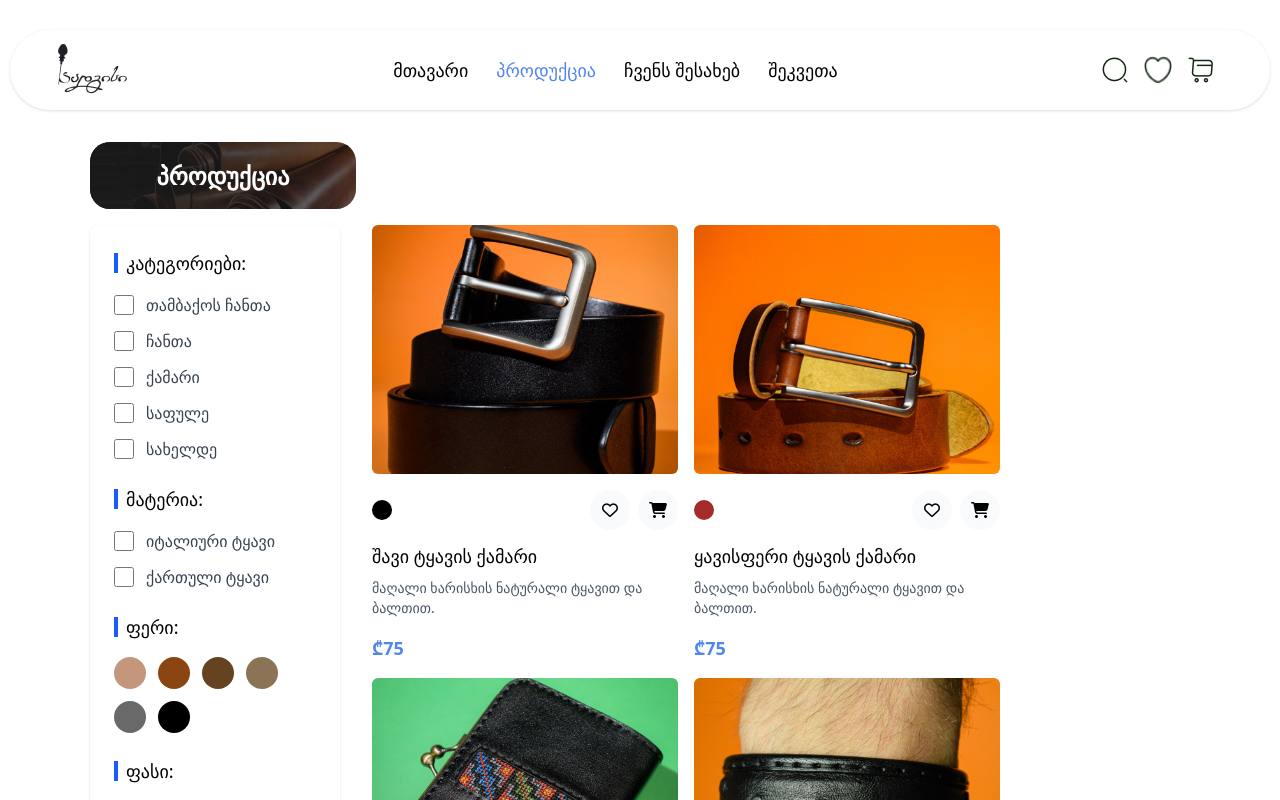
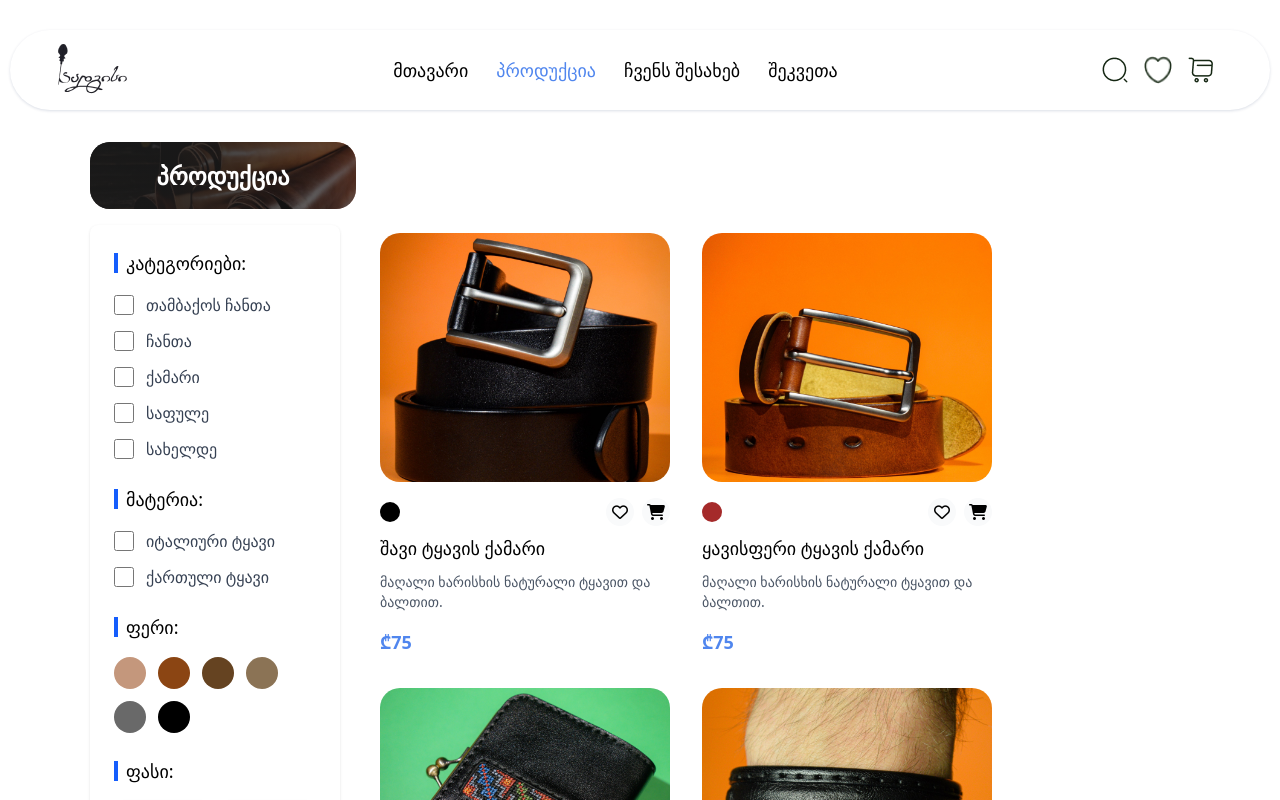
Before and after one commit to Aristocrat4/sadgisi2, an Angular app: page /products in a window 1280 px wide. Shown: the top 800 px of the page. Built offline with nearby package versions, Linux system fonts and the light colour scheme.

Commit message:
fixed card paddings

```diff
--- a/src/app/pages/products/components/product-listing/product-listing.component.html
+++ b/src/app/pages/products/components/product-listing/product-listing.component.html
@@ -4,17 +4,18 @@
   <main class="flex flex-wrap gap-4">
     @for (product of paginatedProducts; track product.id) {
       <div
-        class="rounded-lg hover:shadow-lg transition-shadow cursor-pointer flex flex-col justify-between w-[181px] md:w-[306px]"
+        class="rounded-lg hover:shadow-lg transition-shadow cursor-pointer flex flex-col p-2 w-[181px] md:w-[306px]"
         [routerLink]="['/products', product.id]"
       >
         <div class="aspect-[4/3] mb-4">
           <img
             [src]="product.images?.[0]"
             [alt]="product.name"
-            class="w-full h-[161px] object-cover ] md:h-[249px] rounded-md"
+            class="w-full h-[161px] object-cover  md:h-[249px] rounded-[20px]"
           />
         </div>
-        <div class="flex justify-between items-center mb-3">
+        <div class="flex flex-col justify-between items-start">
+          <div class="flex justify-between items-center w-full">
             <div class="flex gap-2">
               @for (color of product.colors; track color) {
                 <button
@@ -25,7 +26,7 @@
             </div>
             <div class="flex gap-2">
               <button
-              class="w-10 h-10 rounded-full bg-gray-50 flex items-center justify-center hover:bg-gray-100 transition-colors cursor-pointer"
+                class="w-[28px] h-[28px] rounded-full bg-gray-50 flex items-center justify-center hover:bg-gray-100 transition-colors cursor-pointer"
                 (click)="toggleFavorite(product); $event.stopPropagation()"
                 aria-label="Toggle favorite"
               >
@@ -38,7 +39,7 @@
               </button>
 
               <button
-              class="w-10 h-10 rounded-full bg-gray-50 flex items-center justify-center hover:bg-gray-100 transition-colors cursor-pointer"
+                class="w-[28px] h-[28px] rounded-full bg-gray-50 flex items-center justify-center hover:bg-gray-100 transition-colors cursor-pointer"
                 (click)="addToBasket(product); $event.stopPropagation()"
                 aria-label="Add to basket"
               >
@@ -46,13 +47,16 @@
               </button>
             </div>
           </div>
-        <h3 class="text-lg font-medium mb-2">{{ product.name }}</h3>
-        <p class="text-sm text-gray-600 mb-4">{{ product.description }}</p>
-        <div class="flex justify-between items-center">
+          <h3 class="text-lg font-medium mt-2 mb-[10px]">{{ product.name }}</h3>
+          <p class="text-sm text-gray-600 mb-4 mt-auto">{{ product.description }}</p>
+
+        </div>
+        <div class="flex justify-between items-center mt-auto">
             <span class="text-lg font-bold text-[#5086EE]"
               >₾{{ product.price }}</span
             >
           </div>
+
       </div>
     }
   </main>
```
Lines whose indentation alone changed are shown as unchanged.
